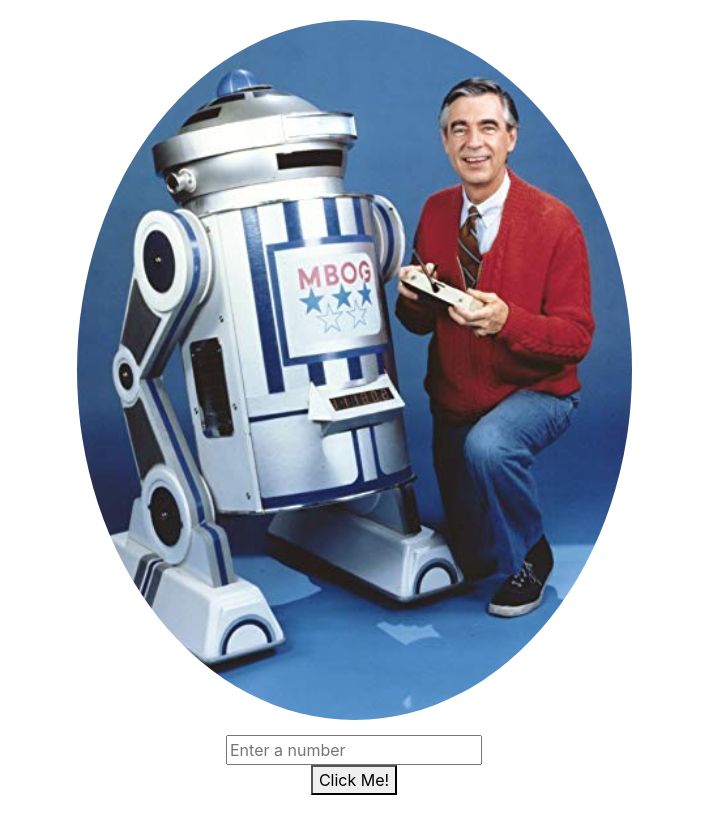
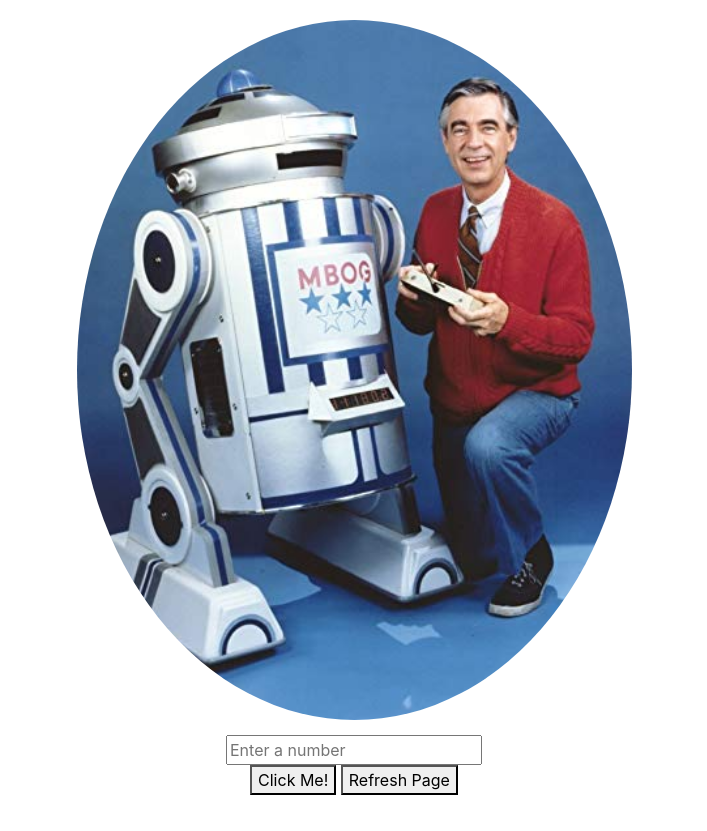
Before and after one commit to kylemiller13/Mr.Roboger-sNeighborhood, a plain HTML site: page index.html in a window 1280 px wide. Shown: the part 87-918 px from the top of the page, without its empty margins (286-993 px from the left). Drawn offline with Linux system fonts and the light colour scheme.

Commit message:
add a refresh btn

```diff
--- a/index.html
+++ b/index.html
@@ -15,6 +15,7 @@
           <img src="img/roboger.jpg" alt="roboger robot">
           <input type="text" id="number" placeholder="Enter a number">
           <button type="submit" id="btn">Click Me!</button>
+          <button type="submit" id="refresh">Refresh Page</button>
         </div>
       </form>
         <div class="userOutput" type="text">
```
